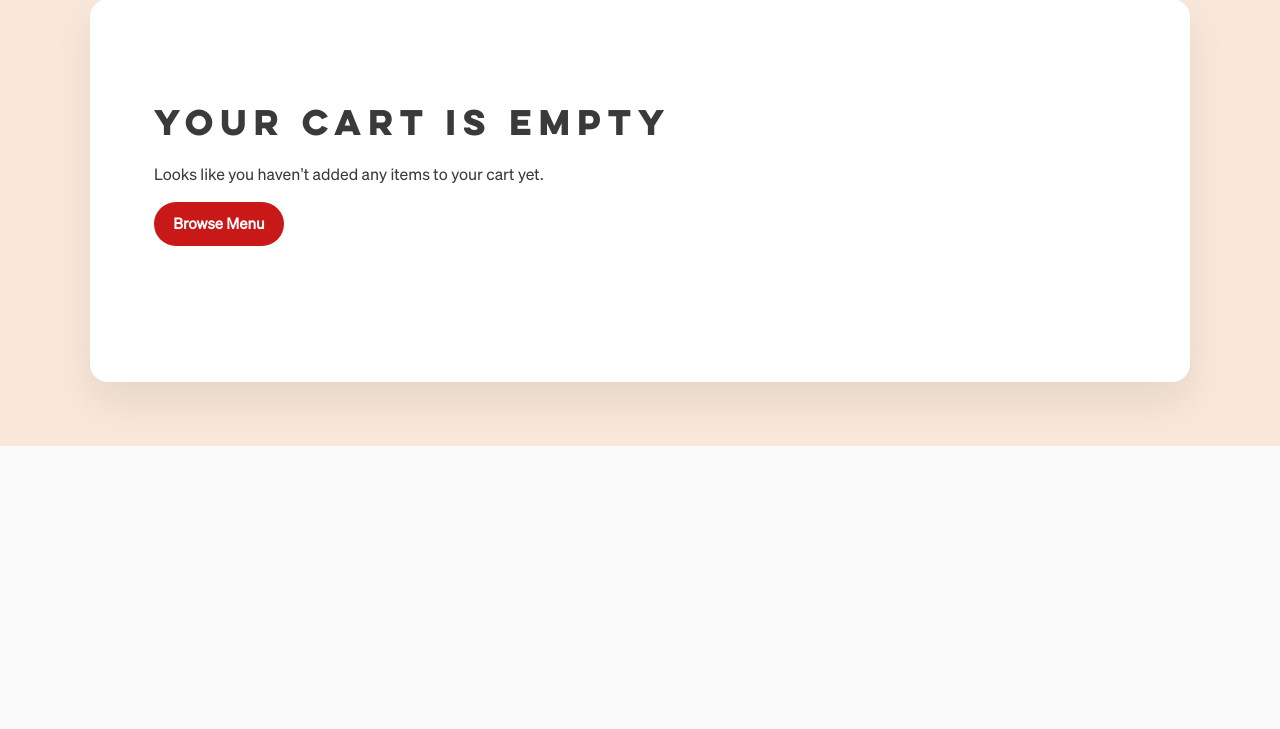
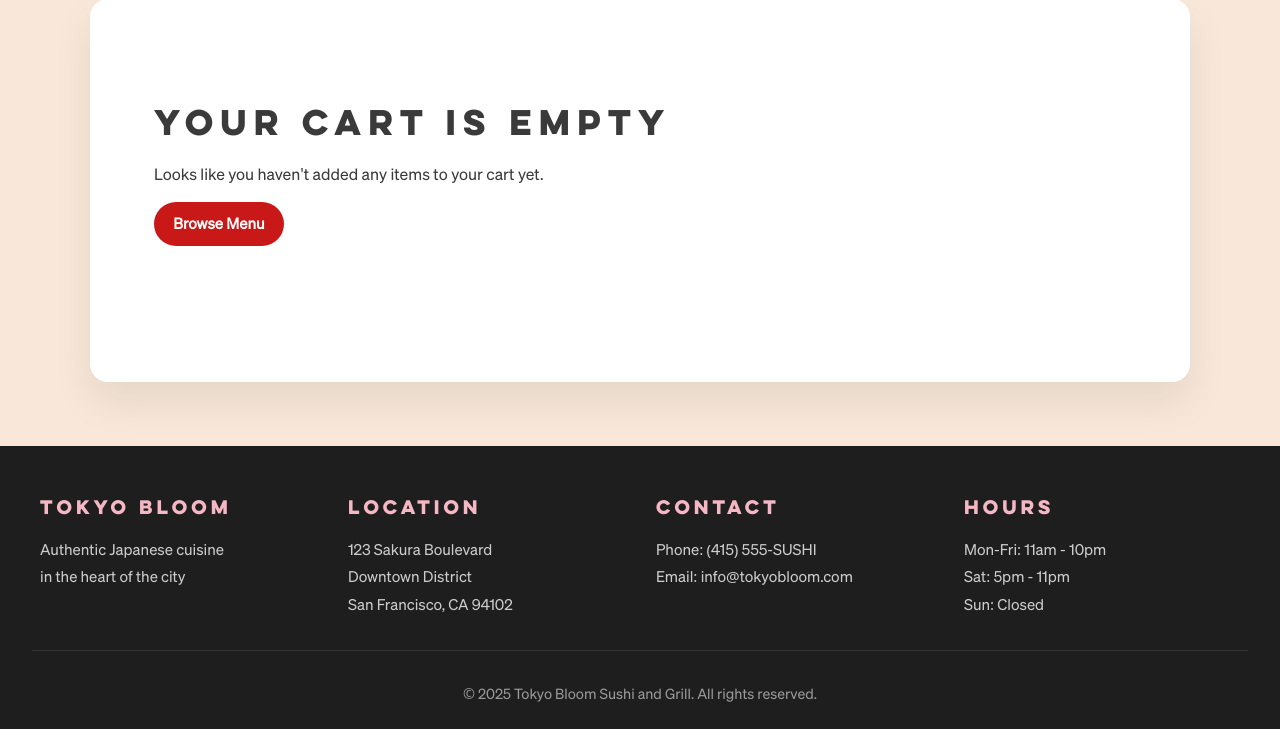
Before and after one commit to merleezy/tokyo-bloom, a PHP site: page /cart in a window 1280 px wide. Shown: the part 393-1122 px from the top of the page. Before the commit the page ends 839 px from the top, so only its background shows below. Run offline with PHP 8.4, Linux system fonts and the light colour scheme.

Commit message:
- Added in missing footers to cart, checkout, and checkout_success. - Fixed bug where reservation screen wouldn't refresh properly after switching dates

```diff
--- a/src/Controllers/ReservationsController.php
+++ b/src/Controllers/ReservationsController.php
@@ -13,6 +13,7 @@ class ReservationsController extends Controller
   {
     $error = $_GET['error'] ?? '';
     $selectedDate = $_GET['date'] ?? date('Y-m-d');
+    Logger::info('Reservations: index page loaded', ['date' => $selectedDate]);
 
     $repo = new ReservationRepository();
     $occupiedSlots = $repo->getOccupiedTimeSlots($selectedDate);
--- a/src/Repositories/ReservationRepository.php
+++ b/src/Repositories/ReservationRepository.php
@@ -4,6 +4,7 @@ declare(strict_types=1);
 namespace App\Repositories;
 
 use App\Database\Connection;
+use App\Services\Logger;
 use PDO;
 use PDOException;
 
@@ -41,8 +42,11 @@ class ReservationRepository
 
   public function getOccupiedTimeSlots(string $date): array
   {
+    Logger::info('Repo: checking occupied slots', ['date' => $date]);
     $stmt = $this->pdo->prepare('SELECT time FROM reservations WHERE date = :date');
     $stmt->execute([':date' => $date]);
-    return $stmt->fetchAll(PDO::FETCH_COLUMN);
+    $slots = $stmt->fetchAll(PDO::FETCH_COLUMN);
+    Logger::info('Repo: found occupied slots', ['date' => $date, 'count' => count($slots), 'slots' => $slots]);
+    return $slots;
   }
 }
--- a/templates/cart.php
+++ b/templates/cart.php
@@ -1,6 +1,7 @@
 <?php $pageTitle = $title ?? 'Your Cart'; ?>
-  <header id="site-header">
-  <a href="<?php echo base_url('/'); ?>#top"><img src="<?php echo asset_url('images/tokyo_bloom_logo.png'); ?>" alt="Tokyo Bloom Logo" id="site-logo"></a>
+<header id="site-header">
+  <a href="<?php echo base_url('/'); ?>#top"><img src="<?php echo asset_url('images/tokyo_bloom_logo.png'); ?>"
+      alt="Tokyo Bloom Logo" id="site-logo"></a>
   <nav id="nav-bar">
     <ul>
       <li><a href="<?php echo base_url('/'); ?>">Home</a></li>
@@ -46,17 +47,16 @@
             <?php foreach ($cart as $row): ?>
               <tr>
                 <td data-label="Item"><?php echo htmlspecialchars($row['name'], ENT_QUOTES, 'UTF-8'); ?></td>
-                <td data-label="Price">$<?php echo number_format((float)$row['price'], 2); ?></td>
+                <td data-label="Price">$<?php echo number_format((float) $row['price'], 2); ?></td>
                 <td data-label="Quantity">
-                  <input type="number" name="quantity[<?php echo (int)$row['id']; ?>]" value="<?php echo (int)$row['quantity']; ?>" min="0">
+                  <input type="number" name="quantity[<?php echo (int) $row['id']; ?>]"
+                    value="<?php echo (int) $row['quantity']; ?>" min="0">
                 </td>
-                <td data-label="Subtotal">$<?php echo number_format((float)$row['subtotal'], 2); ?></td>
+                <td data-label="Subtotal">$<?php echo number_format((float) $row['subtotal'], 2); ?></td>
                 <td data-label="Action">
-                  <button type="submit"
-                          formaction="<?php echo base_url('/cart/remove'); ?>"
-                          name="item_id"
-                          value="<?php echo (int)$row['id']; ?>"
-                          style="background:none; border:none; color: #C91818; text-decoration: underline; cursor:pointer; padding:0; font-size:inherit;">
+                  <button type="submit" formaction="<?php echo base_url('/cart/remove'); ?>" name="item_id"
+                    value="<?php echo (int) $row['id']; ?>"
+                    style="background:none; border:none; color: #C91818; text-decoration: underline; cursor:pointer; padding:0; font-size:inherit;">
                     Remove
                   </button>
                 </td>
@@ -65,7 +65,7 @@
           </tbody>
         </table>
 
-        <p class="cart-total"><strong>Total:</strong> $<?php echo number_format((float)($totals['total'] ?? 0), 2); ?></p>
+        <p class="cart-total"><strong>Total:</strong> $<?php echo number_format((float) ($totals['total'] ?? 0), 2); ?></p>
 
         <div class="cart-actions">
           <button type="submit">Update Cart</button>
@@ -74,13 +74,40 @@
       </form>
 
       <div class="cart-actions" style="margin-top: 1.5rem; padding-top: 1.5rem; border-top: 2px solid #E0E0E0;">
-        <a href="<?php echo base_url('/checkout'); ?>" class="button-link" style="font-size: 1.05rem; padding: 0.7rem 1.5rem;">Proceed to Checkout</a>
+        <a href="<?php echo base_url('/checkout'); ?>" class="button-link"
+          style="font-size: 1.05rem; padding: 0.7rem 1.5rem;">Proceed to Checkout</a>
 
-        <form action="<?php echo base_url('/cart/clear'); ?>" method="post" style="display:inline-block; margin-left:1rem;">
+        <form action="<?php echo base_url('/cart/clear'); ?>" method="post"
+          style="display:inline-block; margin-left:1rem;">
           <?php echo csrf_field(); ?>
-          <button type="submit" style="background-color: #666; font-size: 0.9rem;" onclick="return confirm('Clear all items from cart?');">Clear Cart</button>
+          <button type="submit" style="background-color: #666; font-size: 0.9rem;"
+            onclick="return confirm('Clear all items from cart?');">Clear Cart</button>
         </form>
       </div>
     <?php endif; ?>
   </section>
+
+  <footer id="site-footer">
+    <div class="footer-content">
+      <div class="footer-section">
+        <h3>Tokyo Bloom</h3>
+        <p>Authentic Japanese cuisine<br>in the heart of the city</p>
+      </div>
+      <div class="footer-section">
+        <h3>Location</h3>
+        <p>123 Sakura Boulevard<br>Downtown District<br>San Francisco, CA 94102</p>
+      </div>
+      <div class="footer-section">
+        <h3>Contact</h3>
+        <p>Phone: (415) 555-SUSHI<br>Email: info@tokyobloom.com</p>
+      </div>
+      <div class="footer-section">
+        <h3>Hours</h3>
+        <p>Mon-Fri: 11am - 10pm<br>Sat: 5pm - 11pm<br>Sun: Closed</p>
+      </div>
+    </div>
+    <div class="footer-bottom">
+      <p>&copy; 2025 Tokyo Bloom Sushi and Grill. All rights reserved.</p>
+    </div>
+  </footer>
 </main>
--- a/templates/reservations_form.php
+++ b/templates/reservations_form.php
@@ -51,7 +51,7 @@
 
         <div id="reservation-info">
           <label for="date">Date:</label>
-          <input type="date" id="date" name="date" value="<?php echo htmlspecialchars($old['date'] ?? '', ENT_QUOTES, 'UTF-8'); ?>" required class="<?php echo !empty($errors['date']) ? 'input-error' : ''; ?>">
+          <input type="date" id="date" name="date" value="<?php echo htmlspecialchars($old['date'] ?? $selectedDate, ENT_QUOTES, 'UTF-8'); ?>" required class="<?php echo !empty($errors['date']) ? 'input-error' : ''; ?>" onchange="window.location.search = '?date=' + this.value">
           <?php if (!empty($errors['date'])): ?>
             <span class="field-error"><?php echo htmlspecialchars($errors['date'][0], ENT_QUOTES, 'UTF-8'); ?></span>
           <?php endif; ?>
```
Also changed, not shown: templates/checkout.php (+56 -16 lines), templates/checkout_success.php (+32 -5 lines).
